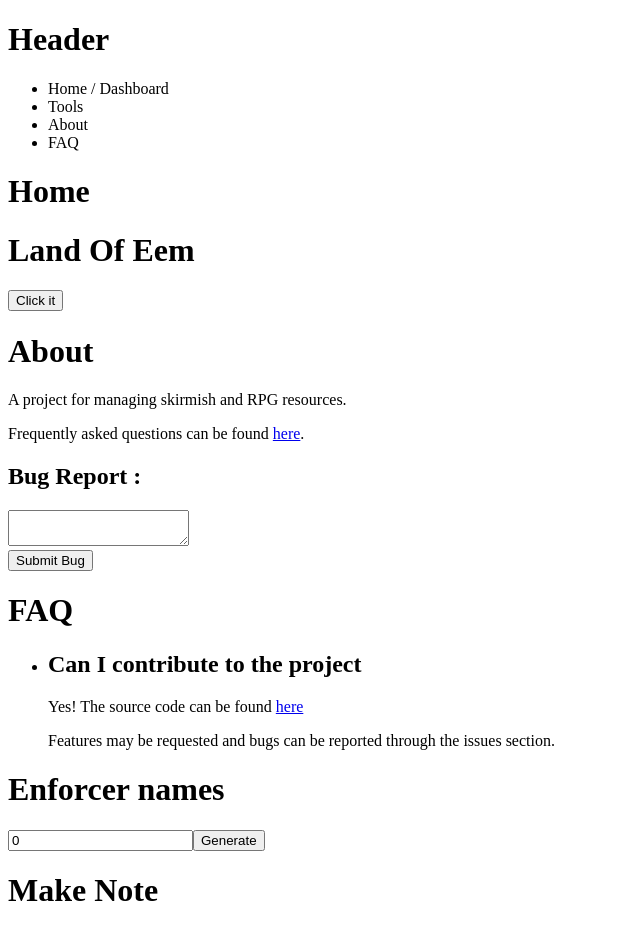
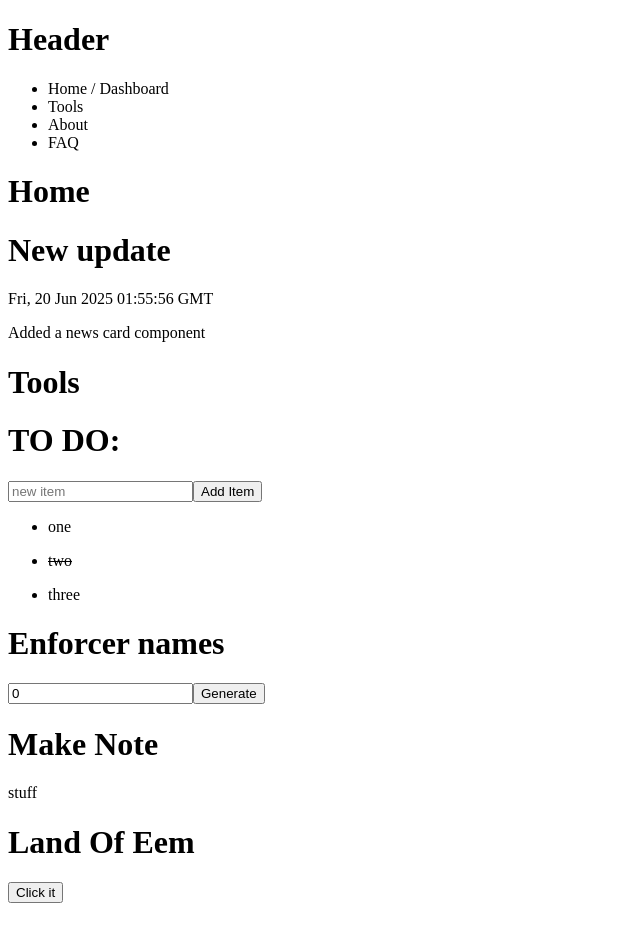
Before and after one commit to aneylon/HiveMind-Two, a React (Vite) app: page / in a window 1280 px wide. Shown: the top 930 px of the page, without its empty margins (0-640 px from the left). Built offline with nearby package versions, Linux system fonts and the light colour scheme; data requests are answered from the project's data file.

Commit message:
Add Tools page.

```diff
--- a/src/components/Home/Home.jsx
+++ b/src/components/Home/Home.jsx
@@ -1,11 +1,8 @@
 import { useEffect, useState } from "react";
-import { ToDo } from "../ToDo/ToDo";
 import { NewsCard } from "../News/NewsCard";
-import { Note } from "../Notes/Note";
-import { EnforcerNames } from "../Random/EnforcerNames";
 import { About } from "../About/About";
 import { FAQ } from "../FAQ/FAQ";
-import { LandOfEem } from "../LandOfEem/LandOfEem";
+import { Tools } from "../Tools/Tools";
 export const Home = () => {
   const url = "http://localhost:3000";
 
@@ -37,19 +34,6 @@ export const Home = () => {
   return (
     <>
       <h1>Home</h1>
-      <LandOfEem />
-      <About />
-      <FAQ />
-      <EnforcerNames />
-      <Note
-        note={{
-          id: 3,
-          text: "stuff",
-          title: "Make Note",
-          save: (id, note) => console.log({ id, note }),
-        }}
-      />
-      <ToDo />
       <NewsCard
         news={{
           title: "New update",
@@ -57,6 +41,9 @@ export const Home = () => {
           info: "Added a news card component",
         }}
       />
+      <Tools />
+      <About />
+      <FAQ />
     </>
   );
 };
--- /dev/null
+++ b/src/components/Tools/Tools.jsx
@@ -0,0 +1,23 @@
+import { ToDo } from "../ToDo/ToDo";
+import { Note } from "../Notes/Note";
+import { LandOfEem } from "../LandOfEem/LandOfEem";
+import { EnforcerNames } from "../Random/EnforcerNames";
+
+export const Tools = () => {
+  return (
+    <div>
+      <h1>Tools</h1>
+      <ToDo />
+      <EnforcerNames />
+      <Note
+        note={{
+          id: 3,
+          text: "stuff",
+          title: "Make Note",
+          save: (id, note) => console.log({ id, note }),
+        }}
+      />
+      <LandOfEem />
+    </div>
+  );
+};
```
